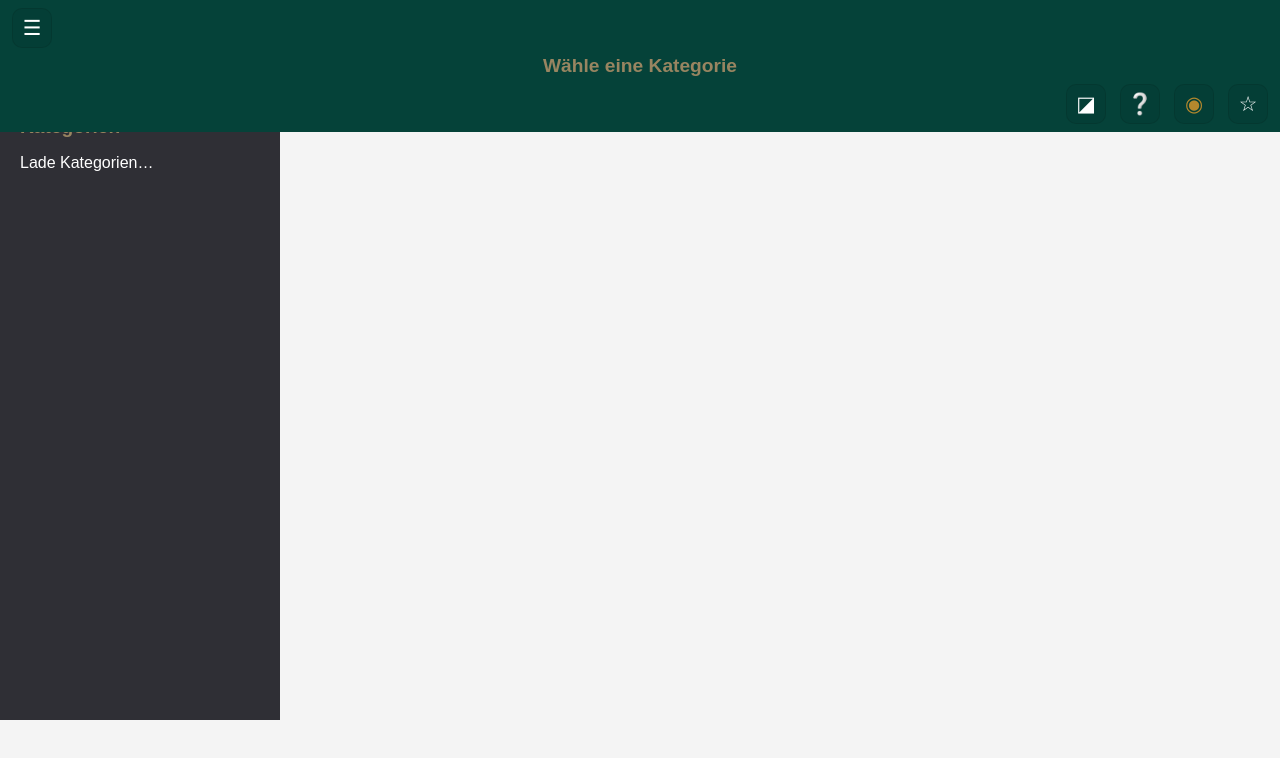
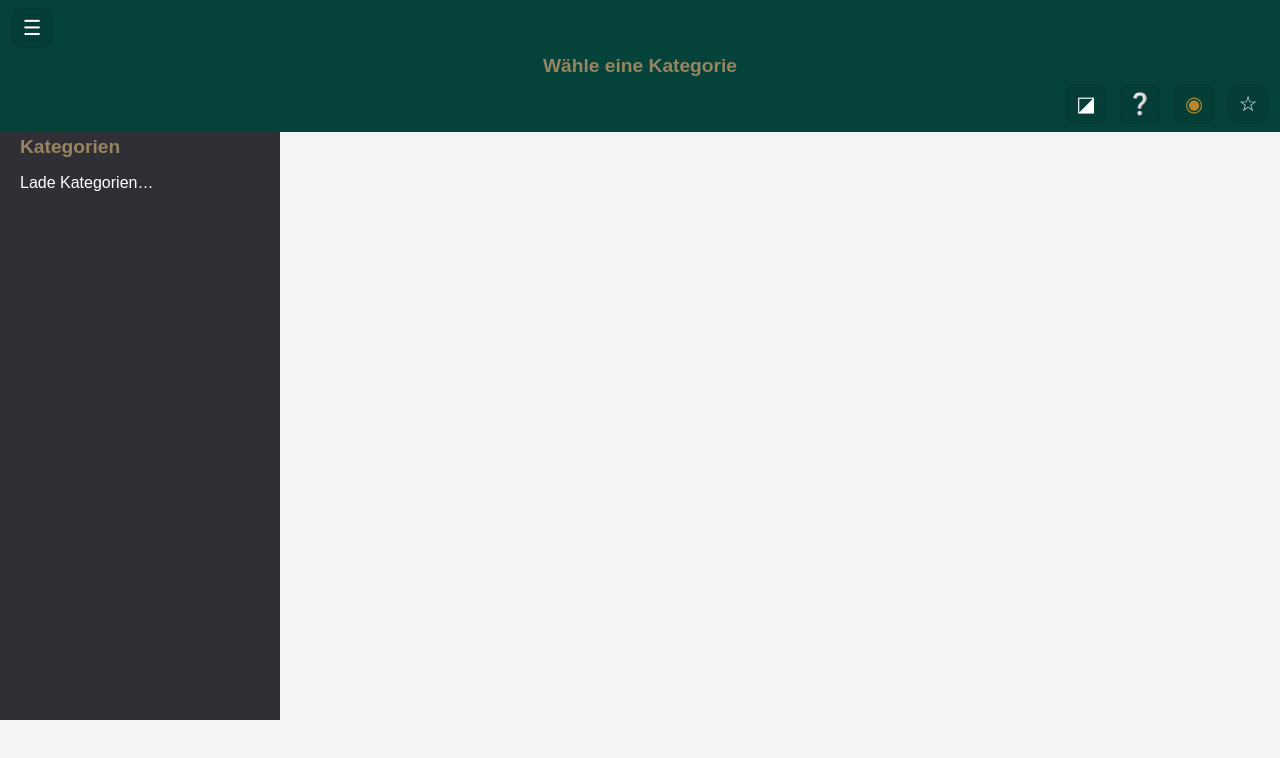
Before and after one commit to captain7f/ardede, a plain HTML site: page index.html in a window 1280 px wide. Both pictures are taken after a click on the button "Menü". Shown: the part 132-890 px from the top of the page. Drawn offline with nearby package versions, Linux system fonts and the light colour scheme; no server answers.

Commit message:
version 0.3

```diff
--- a/style.css
+++ b/style.css
@@ -95,7 +95,7 @@ body.dark .menu-btn:hover {
   background: #2f2f35;
   color: white;
   padding: 20px;
-  padding-top: 100px; /* يعوض ارتفاع الـ Topbar */
+  padding-top: 120px; /* يعوض ارتفاع الـ Topbar */
   box-sizing: border-box;
   max-height: 90vh;
   overflow-y: auto;
```
